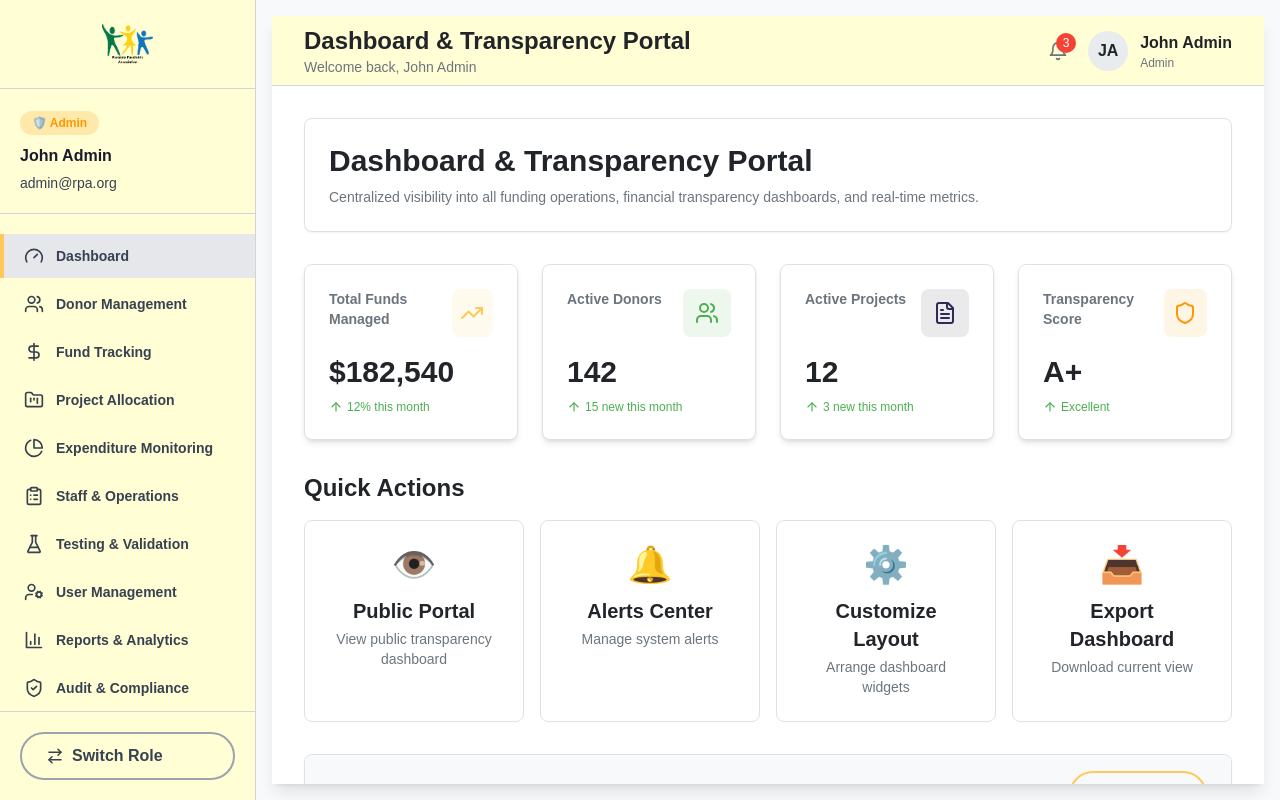
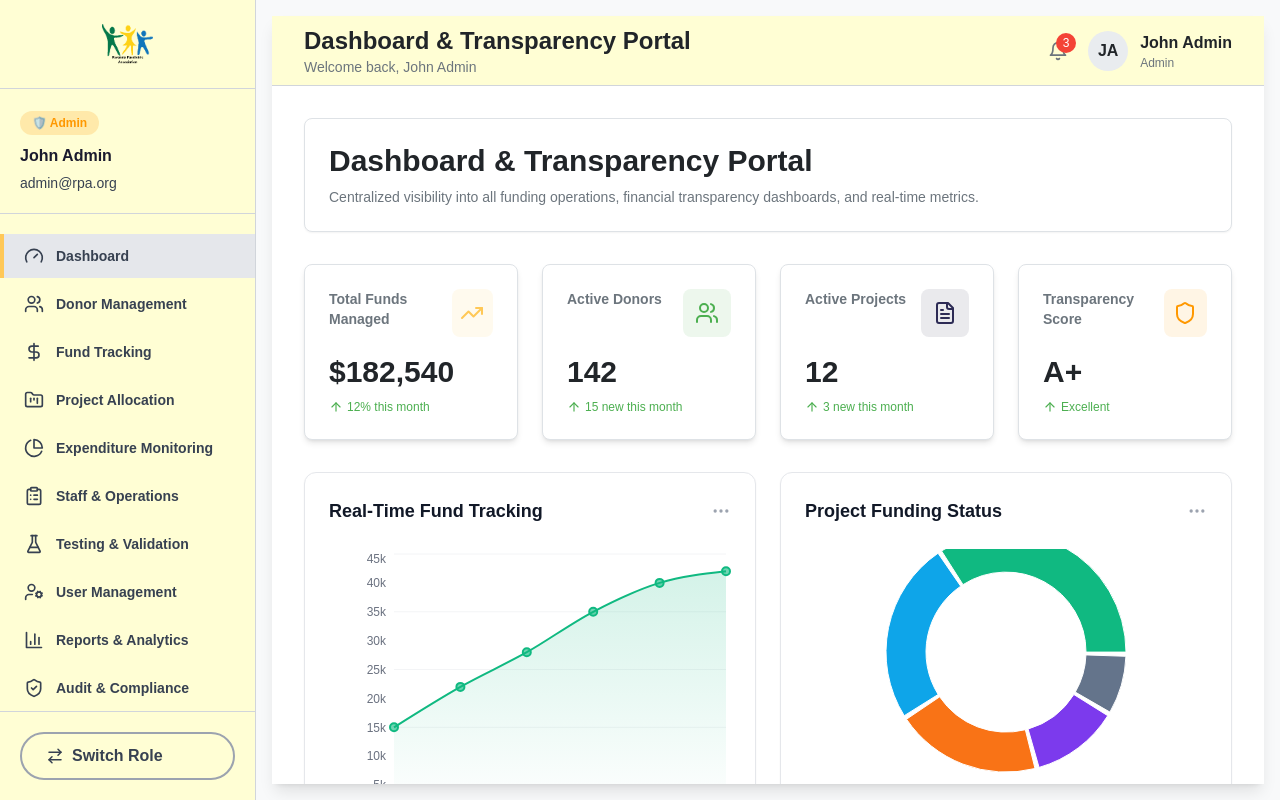
Before and after one commit to Don-tresor05/NGOFundFrontend, a React (Vite) app: page / in a window 1280 px wide. Built offline with nearby package versions, Linux system fonts and the light colour scheme.

Commit message:
call the dashboard charts in the admin dashboard

```diff
--- a/src/pages/AdminDashboard.tsx
+++ b/src/pages/AdminDashboard.tsx
@@ -1,6 +1,7 @@
 import React from 'react';
 import { Button } from '../components/Button';
 import { StatCard } from '../components/StatCard';
+import { DashboardCharts } from '../components/DashboardCharts';
 import { TrendingUp, Users, FileText, Shield, Download, RotateCcw, Eye, Settings, Eye as EyeIcon } from 'lucide-react';
 
 export const AdminDashboard: React.FC = () => {
@@ -46,6 +47,11 @@ export const AdminDashboard: React.FC = () => {
           trend="Excellent"
           trendDirection="up"
         />
+      </div>
+
+      {/* Dashboard Charts */}
+      <div className="mb-8">
+        <DashboardCharts />
       </div>
 
       {/* Quick Actions */}
```
